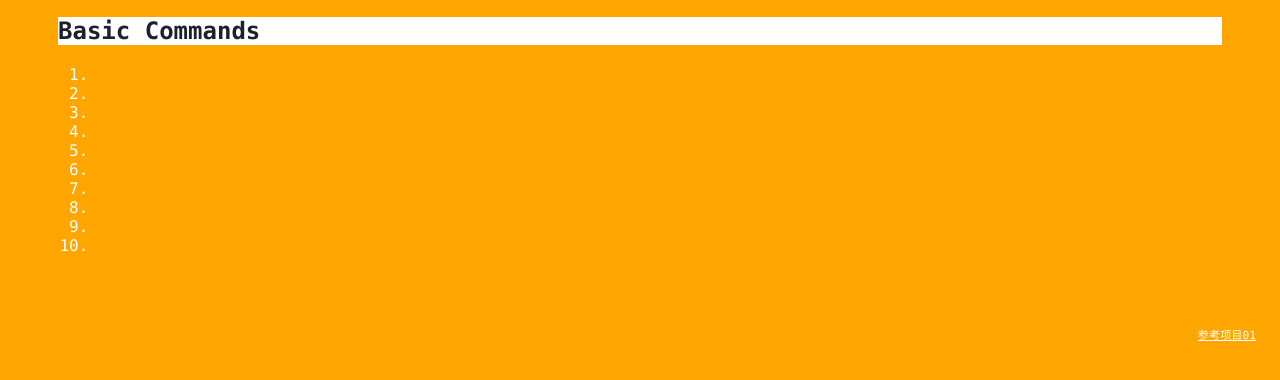
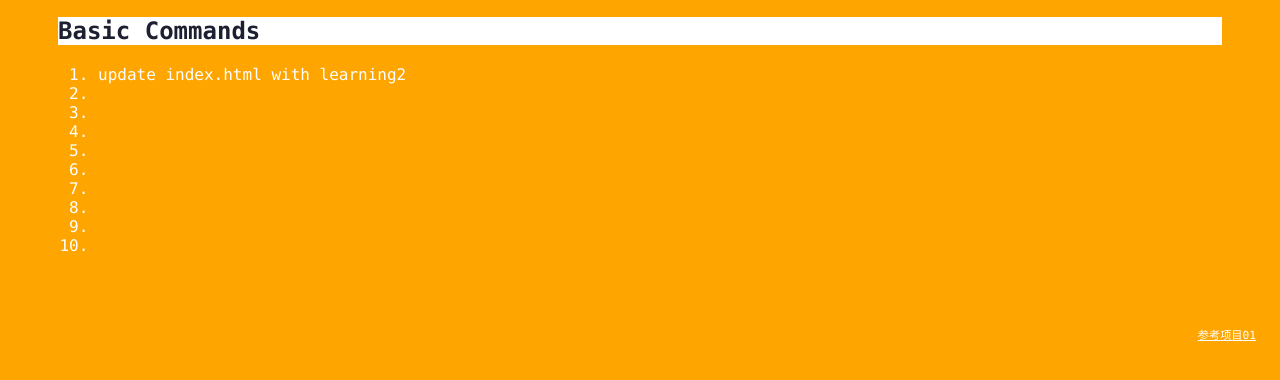
Before and after one commit to SmNiuhe/git_learning, a plain HTML site: page index.html in a window 1280 px wide. Both pictures are taken after a click on the element "Basic Commands". Shown: the part 276-656 px from the top of the page. Drawn offline with Linux system fonts and the light colour scheme.

Commit message:
update index.html with learning02

```diff
--- a/index.html
+++ b/index.html
@@ -29,7 +29,7 @@
         <div class="accordion"><h1>Basic Commands</h1></div>
             <div class="panel">
                 <ol>
-                    <li></li>
+                    <li>update index.html with learning2</li>
                     <li></li>
                     <li></li>
                     <li></li>
```
